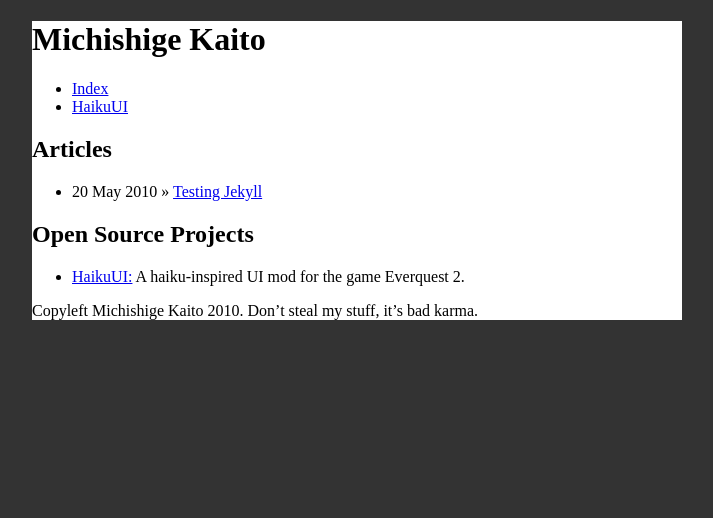
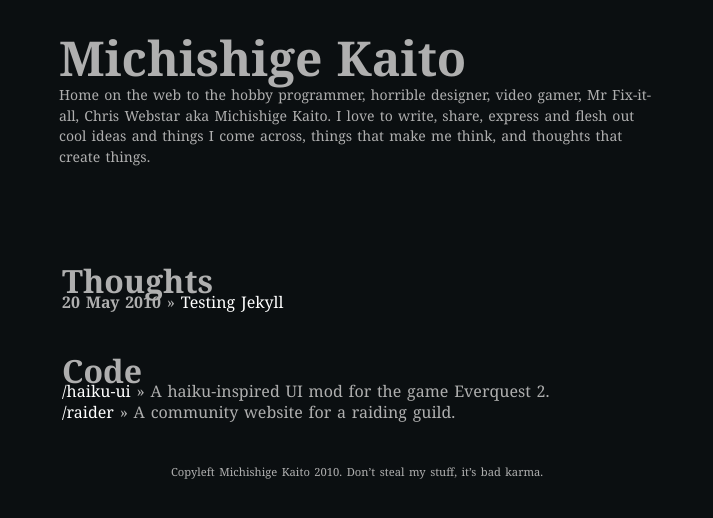
Before and after one commit to mkaito/mkaito.github.com, a Jekyll site: the page built from index.html, in a window 1280 px wide. Shown: the top 518 px of the page, without its empty margins (283-996 px from the left). Built offline with Jekyll 4.4.1, drawn with Linux system fonts in a browser that asks for light colours; Markdown is read by kramdown in place of the engine named in the settings.

Commit message:
New design
The design is based purely on css, with dark colours, and strong focus on typography. The layout is very simplistic, but I'm already looking at alternatives.

```diff
--- a/_layouts/default.html
+++ b/_layouts/default.html
@@ -1,14 +1,12 @@
 <!DOCTYPE html><html lang="en">
   <head>
     <meta charset="utf-8">
-      <title>{{ site.title }}</title>
+      <title>{{ page.title }}</title>
     </meta>
     <!--[if IE]>
       <script src="http://html5shiv.googlecode.com/svn/trunk/html5.js"></script>
+      <link rel="stylesheet" href="/ie.css" type="text/css" />
     <![endif]-->
-    <!-- syntax highlighting CSS -->
-    <link rel="stylesheet" href="/css/syntax.css" type="text/css" />
-
     <!-- Homepage CSS -->
     <link rel="stylesheet" href="/css/screen.css" type="text/css" media="screen, projection" />
   </head>
@@ -16,14 +14,8 @@
     <div id="site">
       <header id="branding">
         <h1>Michishige Kaito</h1>
+        <p>Home on the web to the hobby programmer, horrible designer, video gamer, Mr Fix-it-all, Chris Webstar aka Michishige Kaito. I love to write, share, express and flesh out cool ideas and things I come across, things that make me think, and thoughts that create things.</p>
       </header>
-
-      <nav>
-        <ul>
-          <li><a href="/" rel="home">Index</a></li>
-          <li><a href="/HaikuUI">HaikuUI</a></li>
-        </ul>
-      </nav>
 
       <div id="content">
         {{ content }}
--- /dev/null
+++ b/css/ie.css
@@ -0,0 +1,4 @@
+div#site {
+  -ms-filter: "progid:DXImageTransform.Microsoft.Glow(color=#666666,strength=3) progid:DXImageTransform.Microsoft.Shadow(color=#000000,direction=135,strength=6)";
+  filter: progid:DXImageTransform.Microsoft.Glow(color=#666666,strength=3) progid:DXImageTransform.Microsoft.Shadow(color=#000000,direction=135,strength=6);
+}
--- /dev/null
+++ b/css/reset.css
@@ -0,0 +1,58 @@
+/* v1.0 | 20080212 */
+
+html, body, div, span, applet, object, iframe,
+h1, h2, h3, h4, h5, h6, p, blockquote, pre,
+a, abbr, acronym, address, big, cite, code,
+del, dfn, em, font, img, ins, kbd, q, s, samp,
+small, strike, strong, sub, sup, tt, var,
+b, u, i, center,
+dl, dt, dd, ol, ul, li,
+fieldset, form, label, legend,
+table, caption, tbody, tfoot, thead, tr, th, td {
+	margin: 0;
+	padding: 0;
+	border: 0;
+	outline: 0;
+	font-size: 100%;
+	vertical-align: baseline;
+	background: transparent;
+}
+body {
+	line-height: 1;
+}
+ol, ul {
+	list-style: none;
+}
+blockquote, q {
+	quotes: none;
+}
+blockquote:before, blockquote:after,
+q:before, q:after {
+	content: '';
+	content: none;
+}
+
+/* remember to define focus styles! */
+:focus {
+	outline: 0;
+}
+
+/* remember to highlight inserts somehow! */
+ins {
+	text-decoration: none;
+}
+del {
+	text-decoration: line-through;
+}
+
+/* tables still need 'cellspacing="0"' in the markup */
+table {
+	border-collapse: collapse;
+	border-spacing: 0;
+}
+
+/* HTML5 compatibility */
+article,aside,canvas,details,figcaption,figure,
+footer,header,hgroup,menu,nav,section,summary{
+  display: block;
+}
--- a/css/screen.css
+++ b/css/screen.css
@@ -1,20 +1,85 @@
-article,aside,canvas,details,figcaption,figure,footer,header,hgroup,menu,nav,section,summary{
-  display: block;
-}
+@import url('reset.css');
+@import url('typography.css');
 
+/* Global styles */
 body {
-  margin: 0;
-  padding: 0;
-  background-color: #333;
+  background-color: #0B0F11;
+  color: #AFAFAF;
 }
 
 div#site {
-  width: 650px;
+  width: 620px;
   margin: 0 auto;
-  background-color: white;
+  /* background-color: white; */
   min-height: 100%;
+  position: relative;
+  /* -moz-box-shadow: 3px 3px 12px #000; */
+	/* -webkit-box-shadow: 3px 3px 12px #000; */
 }
 
+/* Header */
 header#branding {
+  padding: 48px 12px;
+}
+
+header#branding h1 {
   margin: 0;
+  font-size: 3em;
 }
+
+header#branding p {
+  margin: 16px 0;
+}
+
+/* Navigation */
+div#site > nav {
+  position: absolute;
+  top: 12px;
+  right: 12px;
+  display: none;
+}
+
+div#site > nav ul {
+  overflow: hidden;
+}
+
+div#site > nav ul li {
+  display: block;
+  float: left;
+}
+
+div#site > nav ul li a {
+  font-family: Verdana, Arial, sans-serif;
+  font-weight: bold;
+  display: block;
+  height: 24px;
+  padding: 0 6px;
+}
+
+div#site > nav ul li a:hover {
+  text-decoration: none;
+  height: 21px;
+  border-bottom: 3px solid #fc9;
+}
+
+/* Content */
+div#content {
+  padding: 15px;
+}
+
+div#content section { padding: 24px 0;}
+div#content section h2 { margin: 12px 0; }
+
+section#articles ul li span { font-weight: bold; }
+
+div#content section h2 {
+  font-size: 1.6em;
+}
+
+div#content a { color: #fff; }
+
+/* Site footer */
+footer#footer {
+  font-size: 0.7em;
+  text-align: center;
+}
--- /dev/null
+++ b/css/typography.css
@@ -0,0 +1,37 @@
+/* Base font */
+body {
+  font-family: Georgia, "Times New Roman", Times, serif;
+  text-decoration: 0none;
+  word-spacing: 0.1em;
+  text-align: left;
+  letter-spacing: 0;
+  line-height: 1.3em;
+  font-size: 16px;
+}
+
+/* Headers */
+h1, h2, h3, h4, h5, h6 {
+  font-family: Georgia, "Times New Roman", Times, serif;
+}
+
+h1 { font-size: 2em; }
+h2 { font-size: 1.8em; }
+h3 { font-size: 1.6em; }
+h4 { font-size: 1.4em; }
+h5 { font-size: 1.2em; }
+h6 { font-size: 1em; }
+
+/* Links */
+a, a:link, a:visited, a:hover {
+  text-decoration: none;
+}
+
+a:hover {
+  text-decoration: underline;
+}
+
+/* Body text */
+
+p {
+    font-size:0.875em;
+}
--- a/index.html
+++ b/index.html
@@ -4,7 +4,7 @@ title: Michishige Kaito
 ---
 <section id="articles">
   <header>
-    <h1>Articles</h1>
+    <h1>Thoughts</h1>
   </header>
   <ul>
     {% for article in site.posts %}
@@ -14,9 +14,10 @@ title: Michishige Kaito
 </section>
 <section id="projects">
   <header>
-    <h1>Open Source Projects</h1>
+    <h1>Code</h1>
   </header>
   <ul>
-    <li><a href="http://github.com/mkaito/HaikuUI/">HaikuUI:</a> A haiku-inspired UI mod for the game Everquest 2.</li>
+    <li><a href="http://github.com/mkaito/HaikuUI/">/haiku-ui</a> &raquo; A haiku-inspired UI mod for the game Everquest 2.</li>
+    <li><a href="http://github.com/mkaito/Raider/">/raider</a> &raquo; A community website for a raiding guild.</li>
   </ul>
 </section>
```
